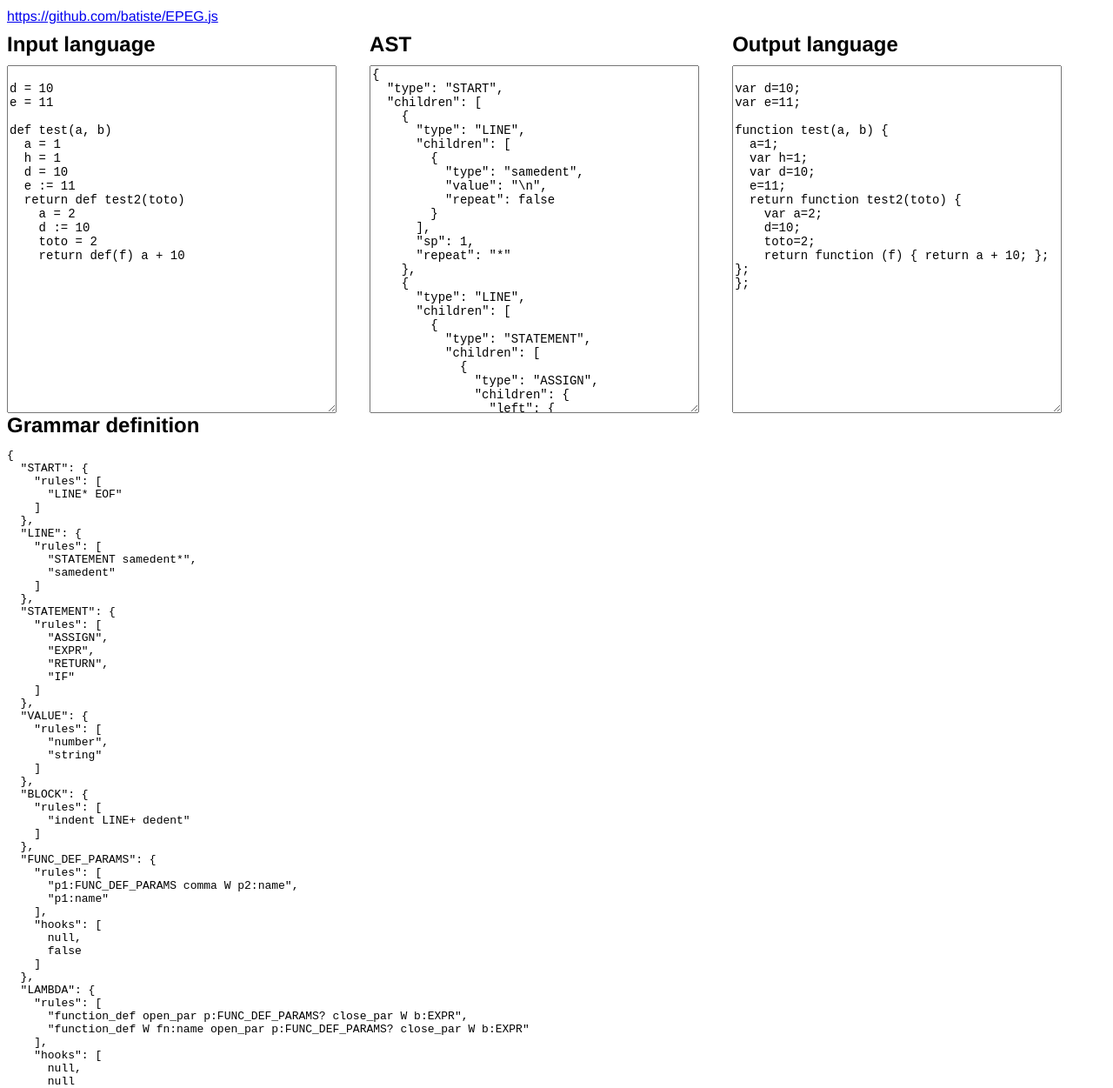
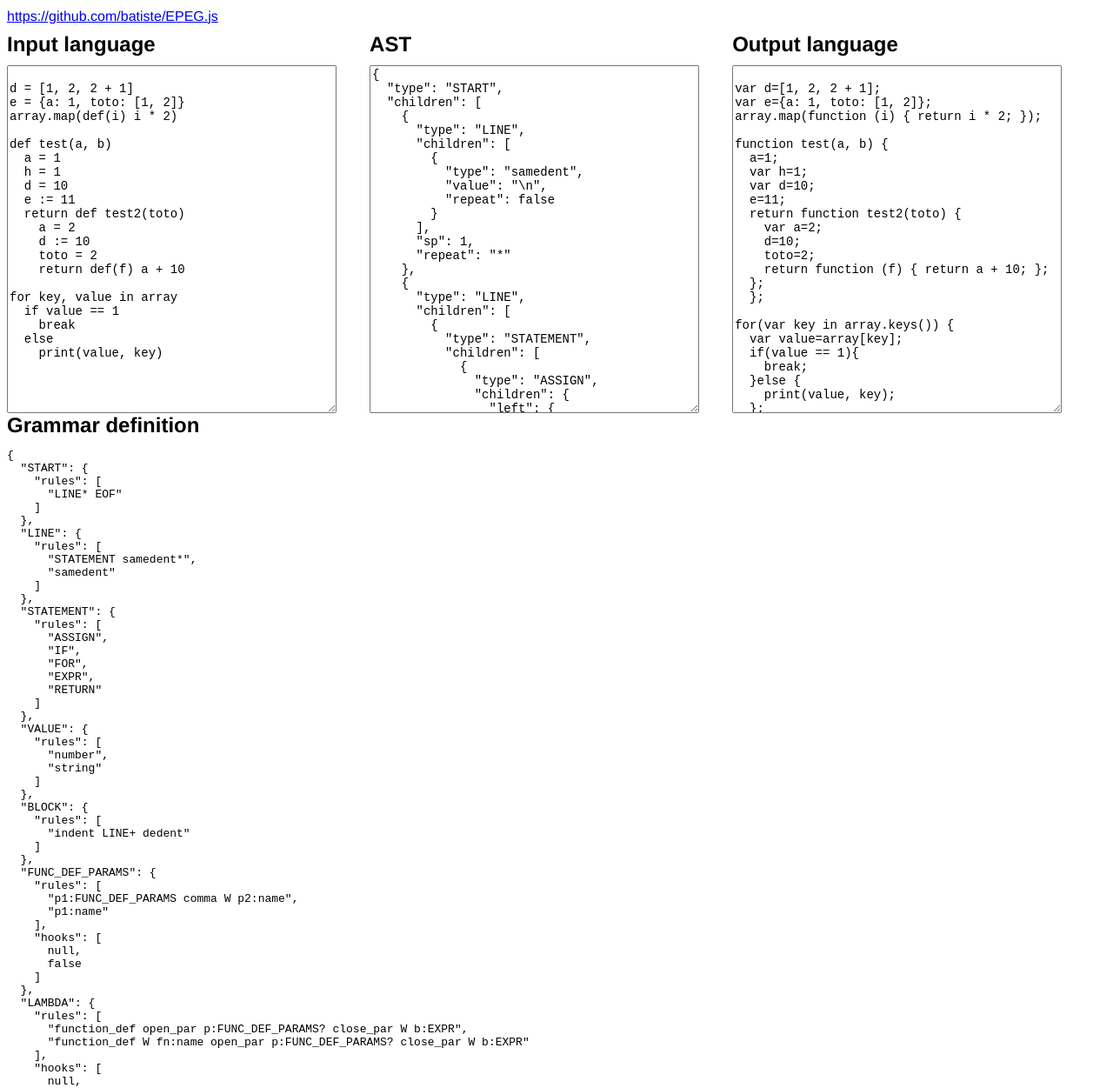
Before and after one commit to batiste/EPEG.js, a plain HTML site: page index.html in a window 1280 px wide. Shown: the part 53-1304 px from the top of the page at 87% size. Drawn offline with Linux system fonts and the light colour scheme.

Commit message:
Better error reporting

```diff
--- a/index.html
+++ b/index.html
@@ -41,8 +41,9 @@ EPEG.js demo
   <h2>Input language</h2>
 <textarea id="in">
 
-d = 10
-e = 11
+d = [1, 2, 2 + 1]
+e = {a: 1, toto: [1, 2]}
+array.map(def(i) i * 2)
 
 def test(a, b)
   a = 1
@@ -55,7 +56,11 @@ def test(a, b)
     toto = 2
     return def(f) a + 10
 
-
+for key, value in array
+  if value == 1
+    break
+  else
+    print(value, key)
 
 
 </textarea>
@@ -99,6 +104,14 @@ function currentLevel() {
   return levelStack[levelStack.length - 1];
 }
 
+function sp(mod) {
+  if(mod !== undefined) {
+    return spacer(2 * (levelStack.length + mod));
+  }
+  return spacer(2 * levelStack.length);
+}
+
+
 function indentType(l) {
   if(l > currentLevel()) {
     return 'indent';
@@ -137,6 +150,8 @@ var tokenDef = {
   _elseif: /^elseif/,
   _else: /^else/,
   r_arrow: /^\-\>/,
+  for_loop: /^for/,
+  _in: /^in/,
   name: /^[a-zA-Z_$][0-9a-zA-Z_]{0,29}/, // 30 chars max
   math_operators: /^(\+\+|\-\-)/,
   binary_operators: /^(\&\&|\|\||\&|\||\<\<|\>\>)/,
@@ -145,11 +160,13 @@ var tokenDef = {
   number: /^-?[0-9]+\.?[0-9]*/,
   comma: /^\,/,
   dot: /^\./,
-  for_loop: /^for/,
+  colon: /^\:/,
   open_par: /^\(/,
   close_par: /^\)/,
   open_bra: /^\[/,
   close_bra: /^\]/,
+  open_curly: /^\{/,
+  close_curly: /^\}/,
   math: /^[-|\+|\*|/|%]/,
   samedent: dent('samedent'),
   dedent: dent('dedent'),
@@ -196,10 +213,15 @@ function unrollParams(params) {
   return p;
 }
 
+function forLoop(params) {
+  return [params.k, params.v, params.a, params.b];
+}
+forLoopCount = 1;
+
 var grammarDef = {
   "START": {rules:["LINE* EOF"]},
   "LINE": {rules:["STATEMENT samedent*", "samedent"]},
-  "STATEMENT": {rules:["ASSIGN", "EXPR", "RETURN", "IF"]},
+  "STATEMENT": {rules:["ASSIGN", "IF", "FOR", "EXPR", "RETURN"]},
   "VALUE": {rules:["number", "string"]},
   "BLOCK": {rules: ["indent LINE+ dedent"]},
   "FUNC_DEF_PARAMS": {rules:["p1:FUNC_DEF_PARAMS comma W p2:name", "p1:name"], hooks: [unrollParams, false]},
@@ -223,6 +245,31 @@ var grammarDef = {
   "ASSIGN": {rules:["left:EXPR W? op:assign W? right:EXPR"], hooks:[function(p){return p;}]},
   "FUNC_CALL_PARAMS": {rules:["FUNC_CALL_PARAMS comma W? EXPR", "EXPR"]},
   "FUNC_CALL": {rules:["name open_par FUNC_CALL_PARAMS? close_par"]},
+
+  "FOR": {rules:[
+    "for_loop W k:name comma W v:name W _in W a:name b:BLOCK",
+    "for_loop W v:name W _in W a:name b:BLOCK"],
+    hooks: [forLoop, forLoop]
+  },
+
+  "COMMA_SEPARATED_EXPR": {rules:[
+    "EXPR comma samedent? W COMMA_SEPARATED_EXPR",
+    "EXPR"
+  ]},
+
+  "ARRAY": {rules:[
+    "open_bra c:COMMA_SEPARATED_EXPR? close_bra",
+  ]},
+
+  "MEMBERS": {rules:[
+    "name colon W EXPR comma W MEMBERS",
+    "name colon W EXPR"
+  ]},
+
+  "OBJECT": {rules:[
+    "open_curly MEMBERS? close_curly",
+  ]},
+
   "RETURN": {rules:["ret W EXPR", "ret"]},
   "RIGHT_EXPR": {rules: [
     "math_operators",
@@ -241,7 +288,9 @@ var grammarDef = {
     "open_par EXPR close_par",
     "string",
     "name",
-    "PATH"]},
+    "PATH",
+    "ARRAY",
+    "OBJECT"]},
 };
 
 window.onload = function() {
@@ -274,6 +323,7 @@ din.onkeyup = function() {
 
 function outit() {
   namespaces = [{}];
+  forLoopCount = 1;
   lastLevel = 0;
   try {
     var r = gram.parse(din.value);
@@ -325,7 +375,7 @@ var backend = {
       str += generateCode(node.children[2]);
     }
     namespaces.pop();
-    return str + "\n}";
+    return str + '\n'+sp()+'}';
   },
   'LAMBDA': function(node) {
     var name = "";
@@ -365,7 +415,7 @@ var backend = {
   },
   'IF': function(node) {
     var str = '';
-    str = 'if('+generateCode(node.children[0]) + '){' + generateCode(node.children[1]) + '\n}';
+    str = 'if('+generateCode(node.children[0]) + '){' + generateCode(node.children[1]) + '\n'+sp()+'}';
     if(node.children[2]) {
       if(Array.isArray(node.children[2])) {
         for (var i = 0; i < node.children[2].length; i++) {
@@ -380,11 +430,22 @@ var backend = {
     }
     return str;
   },
+  'FOR': function(node) {
+    var keyName = "_index"+forLoopCount;
+    forLoopCount++;
+    if(node.children[0]) {
+      keyName = node.children[0].value;
+    }
+    var str = 'for(var '+keyName+' in '+node.children[2].value+'.keys()) {\n';
+    str += sp() + 'var ' + node.children[1].value + '=' + node.children[2].value + '[' + keyName + '];';
+    str += generateCode(node.children[3]) +'\n}';
+    return str;
+  },
   'ELSE_IF': function(node) {
-    return 'else if('+generateCode(node.children[0])+') {'+generateCode(node.children[1])+'\n}';
+    return 'else if('+generateCode(node.children[0])+') {'+generateCode(node.children[1])+'\n'+sp()+'}';
   },
   'ELSE': function(node) {
-    return 'else {'+generateCode(node.children[0])+'\n}';
+    return 'else {'+generateCode(node.children[0])+'\n'+sp()+'}';
   },
 };
 
--- a/parser.js
+++ b/parser.js
@@ -238,8 +238,11 @@ function evalRuleBody(grammar, rule, stream, pointer) {
     }
 
     // information used for debugging purpose
+    if(best_p === sp) {
+      best_parse.candidates.push([rule, rule.tokens[rp]]);
+    }
     if(best_p < sp) {
-      best_parse = [sp, rule, rule.tokens[rp]];
+      best_parse = {sp:sp, candidates:[[rule, rule.tokens[rp]]]};
       best_p = sp;
     }
 
@@ -345,10 +348,10 @@ function spacer(n) {
 }
 
 function hint(input, stream, best_parse) {
-  var token = stream[best_parse[0]];
+  var token = stream[best_parse.sp];
   var charn = token.pointer;
-  var rule = best_parse[1];
-  var rulep = best_parse[2];
+  var rule = best_parse.candidates[0][0];
+  var rulep = best_parse.candidates[0][1];
   var lines = input.split("\n"), i;
   var counter = 0, c2 = 0;
 
@@ -359,20 +362,31 @@ function hint(input, stream, best_parse) {
     }
     c2 += lines[i].length + 1;
   }
+
+  var array = [];
+  best_parse.candidates.map(function(r) {
+    if(r[1] && array.indexOf(r[1].type) === -1) {
+      array.push(r[1].type);
+    }
+  });
+  var candidates = array.join(' or ');
+
   var l = Math.max(0, i);
   var msg = "Parser error at line "+(l+1)+" char "+ (charn - c2) +": ";
   var indicator = "\n" + spacer((charn - c2) + ((l) + ': ').length);
-  if(lines[l-1]) {
-    msg = msg + "\n" + (l-1) + ': ' + lines[l-1];
+  if(lines[l-1] !== undefined) {
+    msg = msg + "\n" + (l) + ': ' + lines[l-1];
   }
-  msg = msg + "\n" + l + ': ' + lines[l] + indicator;
-  msg = msg + "^-- Rule " + rule.key + " expect " + ((rulep && rulep.type) || "end of rule");
-  var lastToken = stream[best_parse[0] + 1] || {type:"EOF"};
-  msg = msg + " got " + lastToken.type + " instead";
+  msg = msg + "\n" + (l+1) + ': ' + lines[l] + indicator;
+  msg = msg + "^-- Rule " + rule.key;
 
-  if(lines[l+1]) {
-    msg = msg + "\n" + (l+1) + ': ' + lines[l+1];
+  if(lines[l+1] !== undefined) {
+    msg = msg + "\n" + (l+2) + ': ' + lines[l+1];
   }
+
+  msg = msg + "\nExpect " + candidates
+  var lastToken = stream[best_parse.sp] || {type:"EOF"};
+  msg = msg + "\nBut got " + lastToken.type + " instead";
 
   return msg;
 }
```
